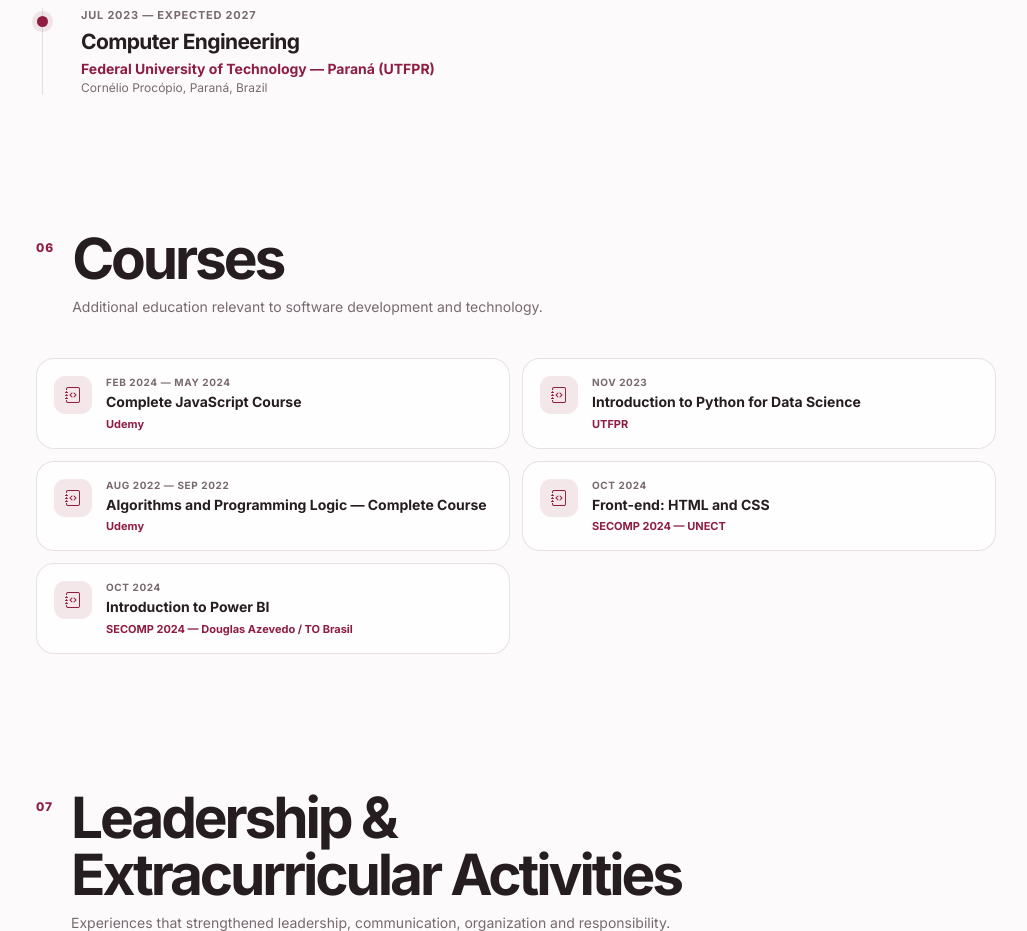
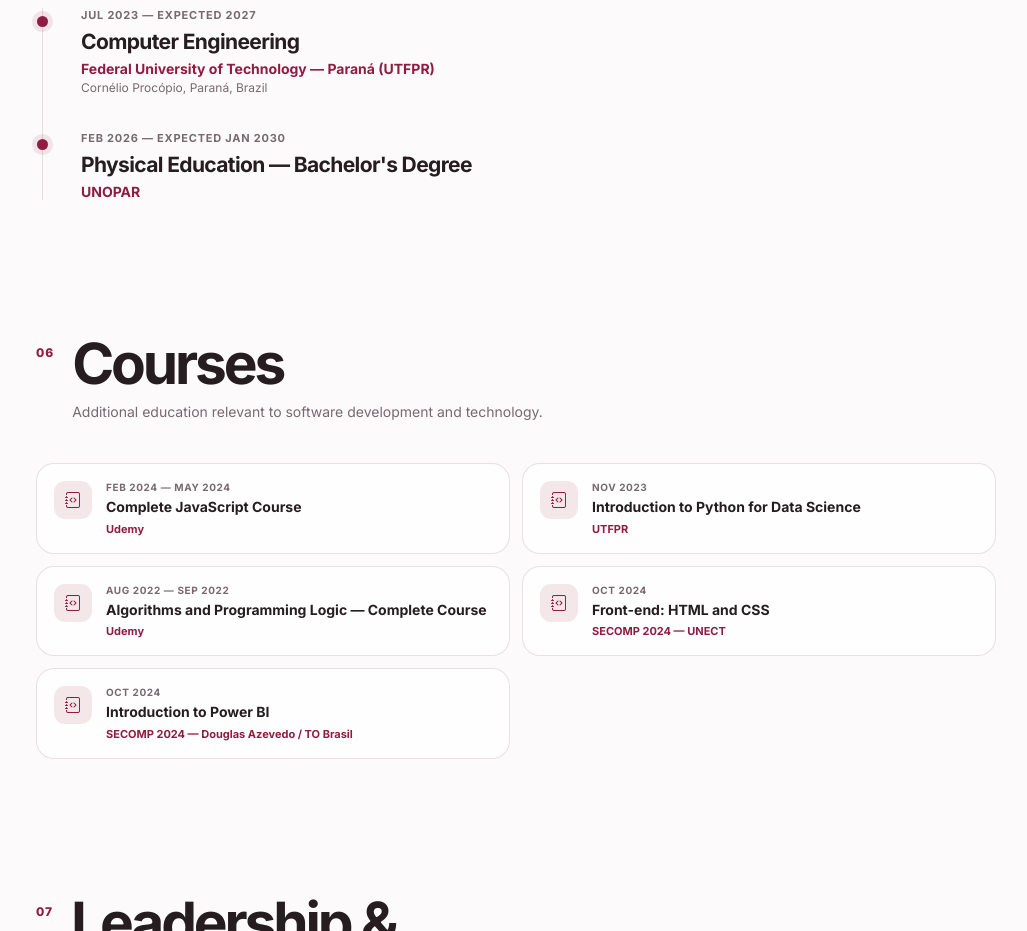
Before and after one commit to maurodferreira/Portfolio-site-mauro, a React (Vite) app: page / in a window 1280 px wide. Shown: the part 4420-5351 px from the top of the page, without its empty margins (124-1151 px from the left). Built offline with nearby package versions, Linux system fonts and the light colour scheme.

Commit message:
feat: adiciona graduacao em Educacao Fisica

```diff
--- a/src/App.css
+++ b/src/App.css
@@ -1303,7 +1303,7 @@
   min-height: 100vh;
   padding: 34px 18px 64px;
   background:
-    radial-gradient(40rem 24rem at 20% 0%, rgba(114, 52, 199, .08), transparent 70%),
+    radial-gradient(40rem 24rem at 20% 0%, color-mix(in srgb, var(--primary) 8%, transparent), transparent 70%),
     var(--bg);
 }
 
@@ -1560,6 +1560,12 @@
   gap: 3px;
 }
 
+.resume-education + .resume-education {
+  margin-top: 11px;
+  padding-top: 11px;
+  border-top: 1px solid var(--border);
+}
+
 .resume-education span,
 .resume-education small {
   color: var(--muted);
--- a/src/components/AtsResumePage.tsx
+++ b/src/components/AtsResumePage.tsx
@@ -136,7 +136,10 @@
               <div className="ats-entry-heading">
                 <div>
                   <h3>{item.course}</h3>
-                  <p>{item.institution} | {item.location}</p>
+                  <p>
+                    {item.institution}
+                    {item.location ? ` | ${item.location}` : ''}
+                  </p>
                 </div>
                 <span>{item.period}</span>
               </div>
--- a/src/components/Education.tsx
+++ b/src/components/Education.tsx
@@ -23,7 +23,7 @@
               <p className="education-period">{item.period}</p>
               <h3>{item.course}</h3>
               <p className="education-institution">{item.institution}</p>
-              <p className="education-location">{item.location}</p>
+              {item.location && <p className="education-location">{item.location}</p>}
             </article>
           </Reveal>
         ))}
--- a/src/components/ResumePage.tsx
+++ b/src/components/ResumePage.tsx
@@ -155,7 +155,10 @@
             {data.education.map((item) => (
               <article className="resume-education" key={item.course}>
                 <strong>{item.course}</strong>
-                <span>{item.institution}</span>
+                <span>
+                  {item.institution}
+                  {item.location ? ` · ${item.location}` : ''}
+                </span>
                 <small>{item.period}</small>
               </article>
             ))}
--- a/src/data/portfolio.ts
+++ b/src/data/portfolio.ts
@@ -201,6 +201,12 @@
       institution: 'Universidade Tecnológica Federal do Paraná (UTFPR)',
       location: 'Cornélio Procópio, Paraná',
       period: 'jul 2023 — conclusão prevista em 2027',
+    },
+    {
+      course: 'Educação Física — Bacharelado',
+      institution: 'UNOPAR',
+      location: '',
+      period: 'fev 2026 — conclusão prevista em jan 2030',
     },
   ],
 
@@ -507,6 +513,12 @@
       location: 'Cornélio Procópio, Paraná, Brazil',
       period: 'Jul 2023 — expected 2027',
     },
+    {
+      course: "Physical Education — Bachelor's Degree",
+      institution: 'UNOPAR',
+      location: '',
+      period: 'Feb 2026 — expected Jan 2030',
+    },
   ],
 
   courses: [
```
